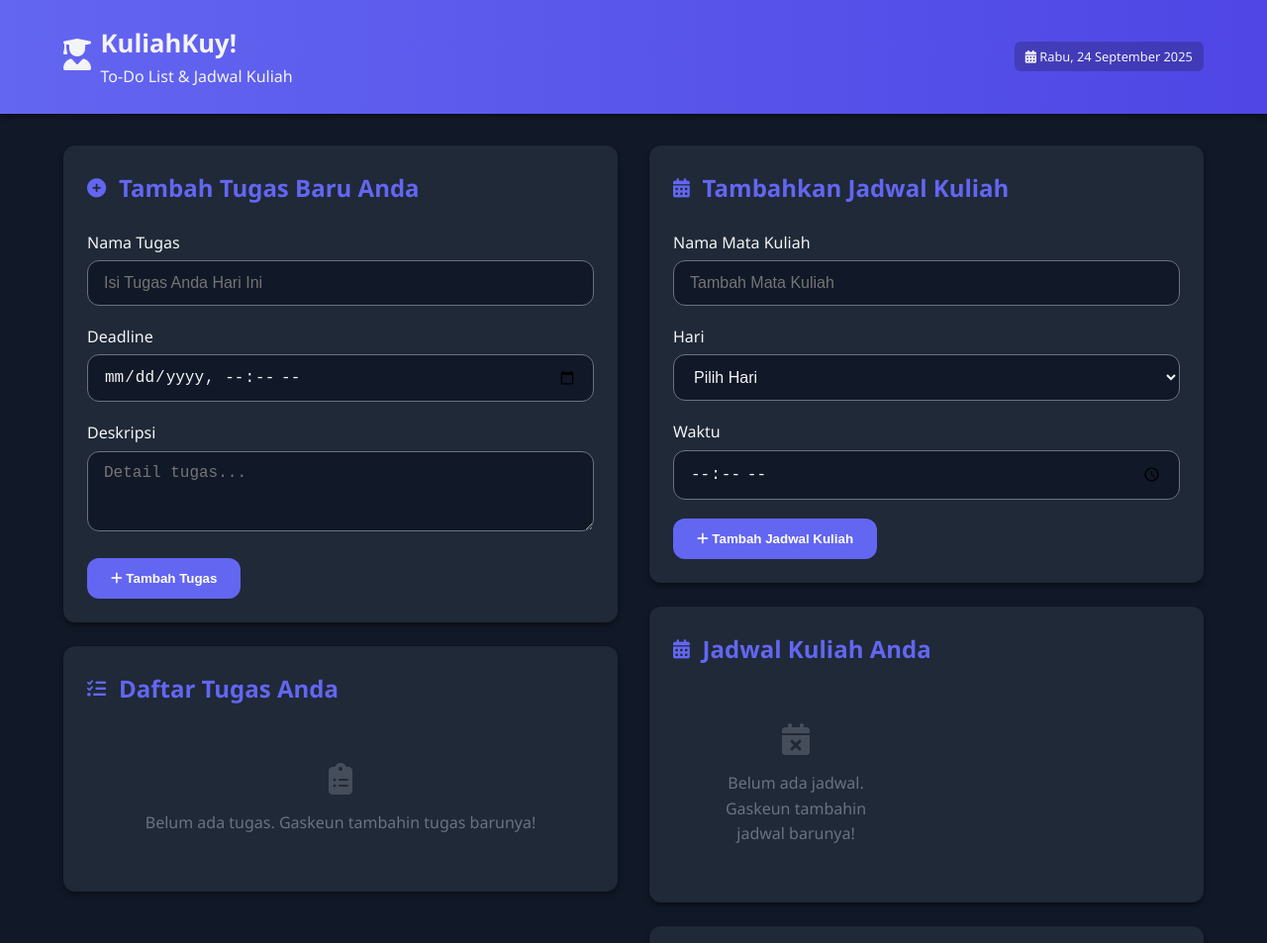
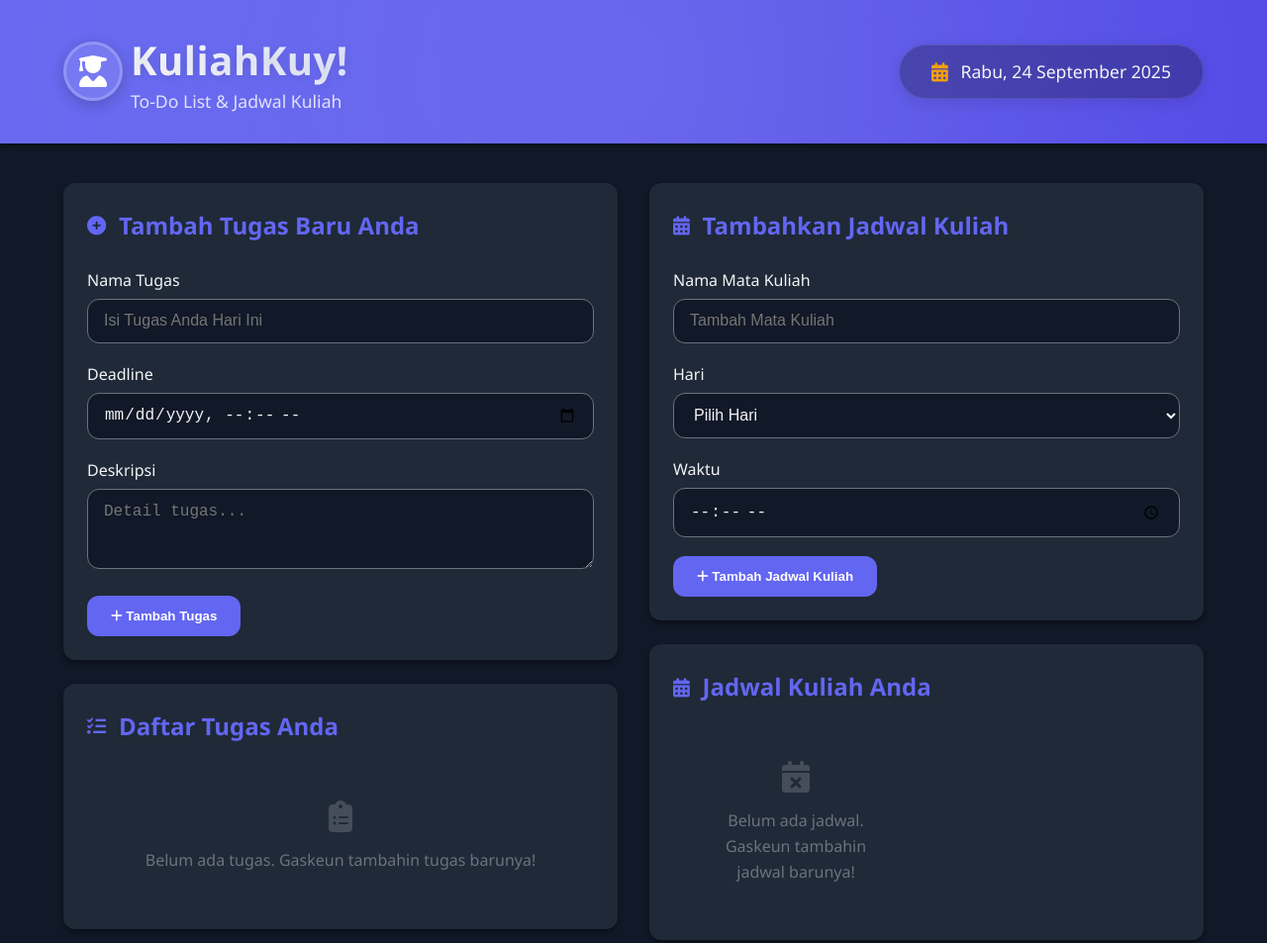
Before and after one commit to Faxdillzy/Web-To-Do-List-Kuliah, a plain HTML site: page index.html in a window 1280 px wide. Shown: the top 953 px of the page at 99% size. Drawn offline with nearby package versions, Linux system fonts and the light colour scheme.

Commit message:
Update styles.css

```diff
--- a/styles.css
+++ b/styles.css
@@ -39,50 +39,128 @@ body {
 /* Header */
 header {
     background: linear-gradient(to right, var(--primary), var(--primary-dark));
-    padding: 1.5rem 0;
+    padding: 1.8rem 0;
     box-shadow: var(--shadow);
-    margin-bottom: 2rem;
+    margin-bottom: 2.5rem;
+    position: relative;
+    overflow: hidden;
+}
+
+header::before {
+    content: '';
+    position: absolute;
+    top: -50%;
+    left: -50%;
+    width: 200%;
+    height: 200%;
+    background: radial-gradient(circle, rgba(255, 255, 255, 0.1) 0%, transparent 70%);
+    animation: float 6s ease-in-out infinite;
+}
+
+@keyframes float {
+    0%, 100% { transform: translateY(0px) rotate(0deg); }
+    50% { transform: translateY(-10px) rotate(1deg); }
 }
 
 .header-content {
     display: flex;
-    justify-content: space-between;
     align-items: center;
+    flex-direction: column;
+    text-align: center;
+    position: relative;
+    z-index: 2;
+
 }
 
 .logo {
     display: flex;
     align-items: center;
-    gap: 0.6rem;
+    gap: 0.5rem;
+    flex-direction: column;
+    margin-bottom: 1rem;
 }
 
-.logo i {
-    font-size: 2rem;
+.logo-icon {
+    font-size: 2.8rem;
+    color: white;
+    background: rgba(255, 255, 255, 0.1);
+    width: 80px;
+    height: 80px;
+    border-radius: 50%;
+    display: flex;
+    align-items: center;
+    justify-content: center;
+    border: 3px solid rgba(255, 255, 255, 0.2);
+    box-shadow: 0 4px 15px rgba(0, 0, 0, 0.2);
 }
 
 .logo h1 {
-    font-size: 1.6rem;
+    font-size: 2.5rem;
     font-weight: 700;
+    background: linear-gradient(45deg, #ffffff, #e0e7ff);
+    -webkit-background-clip: text;
+    -webkit-text-fill-color: transparent;
+    background-clip: text;
+    text-shadow: 0 2px 10px rgba(0, 0, 0, 0.1);
+    letter-spacing: 0.5px;
+}
+
+.logo p {
+    font-size: 1.1rem;
+    color: rgba(255, 255, 255, 0.8);
+    margin-top: -5px;
+    font-weight: 300;
 }
 
 .date-display {
-    background-color: rgba(0, 0, 0, 0.2);
-    padding: 0.3rem 0.7rem;
-    border-radius: 6px;
+    background-color: rgba(0, 0, 0, 0.25);
+    padding: 0.8rem 2rem;
+    border-radius: 50px;
     font-weight: 500;
-    font-size: 0.8rem;
+    font-size: 1.1rem;
+    border: 1px solid rgba(255, 255, 255, 0.1);
+    backdrop-filter: blur(5px);
+    box-shadow: 0 4px 15px rgba(0, 0, 0, 0.1);
+    display: flex;
+    align-items: center;
+    gap: 0.8rem;
+}
+
+.date-display i {
+    color: var(--warning);
+    font-size: 1.2rem;
 }
 
 .main-content {
     display: grid;
     grid-template-columns: 1fr;
-    gap: 1.5rem;
+    gap: 2rem;
 }
 
 @media (min-width: 992px) {
     .main-content {
         grid-template-columns: 1fr 1fr;
-        gap: 2rem;
+    }
+
+    .header-content {
+        flex-direction: row;
+        justify-content: space-between;
+        text-align: left;
+    }
+
+    .logo {
+        flex-direction: row;
+        margin-bottom: 0;
+    }
+
+    .logo-icon {
+        width: 60px;
+        height: 60px;
+        font-size: 2rem;
+    }
+
+    .date-display {
+        margin-left: auto;
     }
 }
 
```
